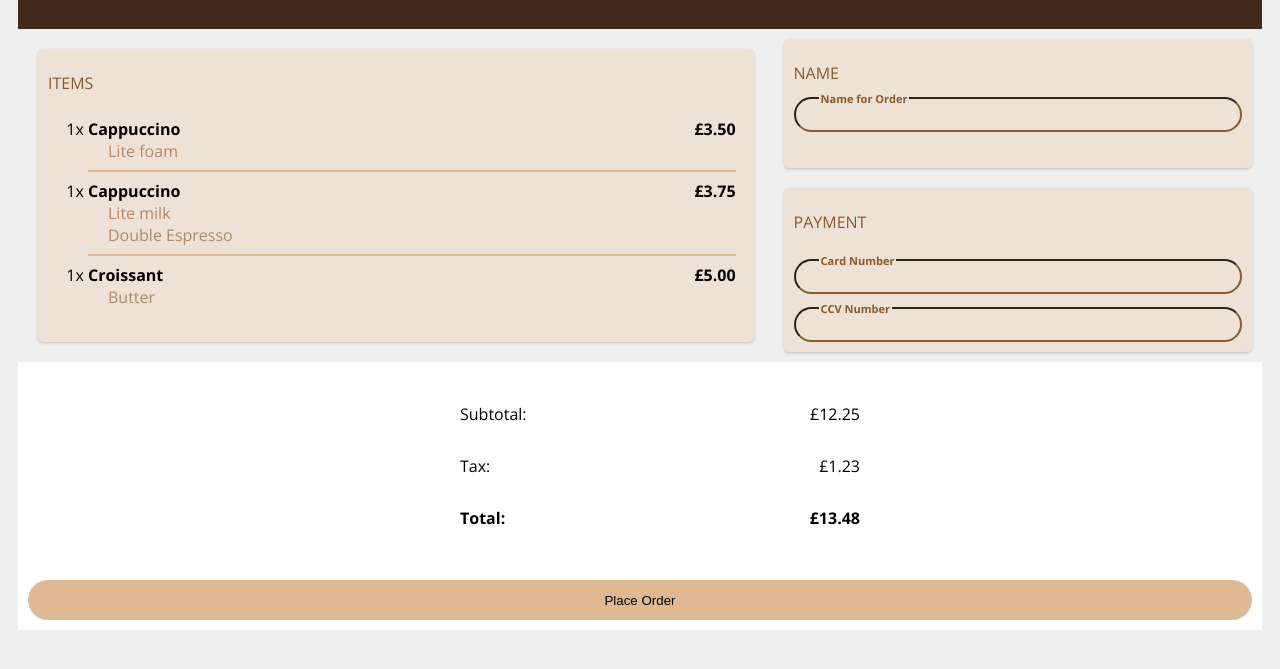
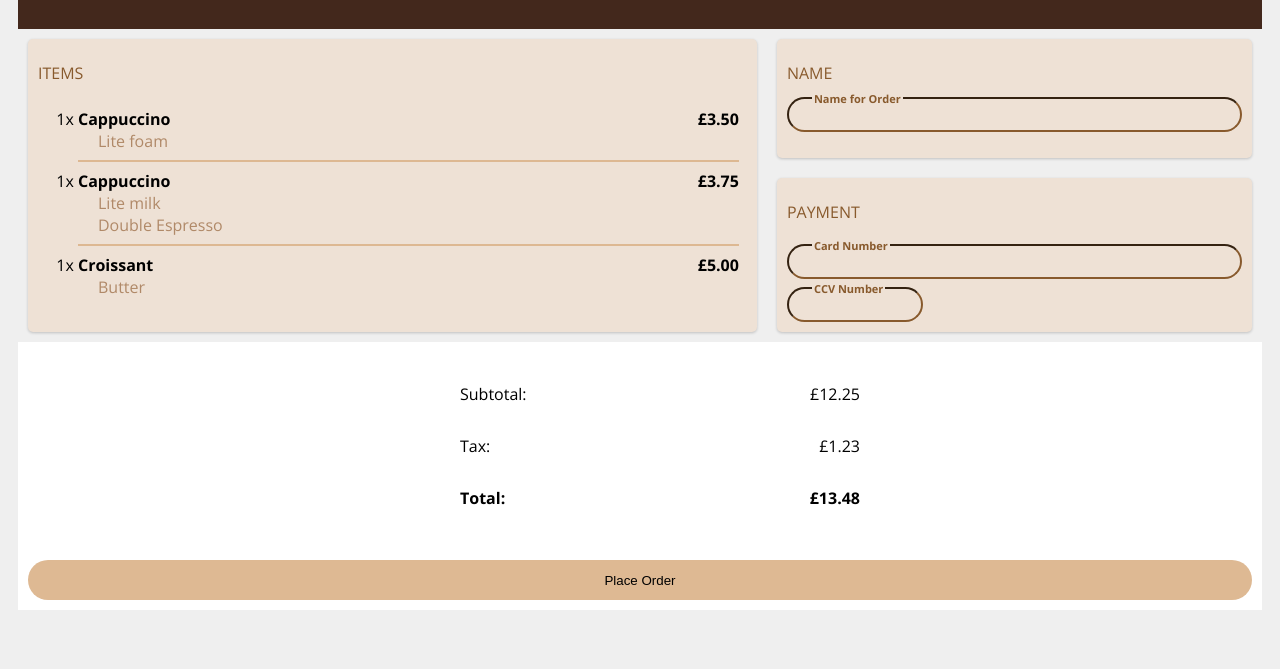
Before and after one commit to Barneygray/EY-coding-masterclass, a plain HTML site: page Week1/D2-CSS/Coffee.html in a window 1280 px wide. Shown: the part 95-764 px from the top of the page. Drawn offline with nearby package versions, Linux system fonts and the light colour scheme.

Commit message:
final touches

```diff
--- a/Week1/D2-CSS/Coffee.css
+++ b/Week1/D2-CSS/Coffee.css
@@ -47,7 +47,7 @@ body {
     background-color: #eee1d5;
     border-radius: 5px;
     box-shadow: 0 1px 3px rgb(0 0 0 / 0.2);
-    margin: 20px;
+    margin: 10px;
 }
 
 .name-box {
@@ -149,6 +149,14 @@ body {
     width: 100%
 }
 
+.ccv-input {
+    border-color: #885a2d;
+    background-color: #eee1d5;
+    padding: 8px;
+    border-radius: 100px;
+    width: 30%
+}
+
 .input-label {
     background-color: #eee1d5;
     color: #885a2d;
--- a/Week1/D2-CSS/Coffee.html
+++ b/Week1/D2-CSS/Coffee.html
@@ -62,7 +62,7 @@
                 <h3 class = "input-label">Card Number</h3>
             </div>
             <div class="input-group">
-                <input type ="text" class="user-input"/>
+                <input type ="text" class="ccv-input"/>
                 <h3 class = "input-label">CCV Number</h3>
             </div>
         </div>
```
